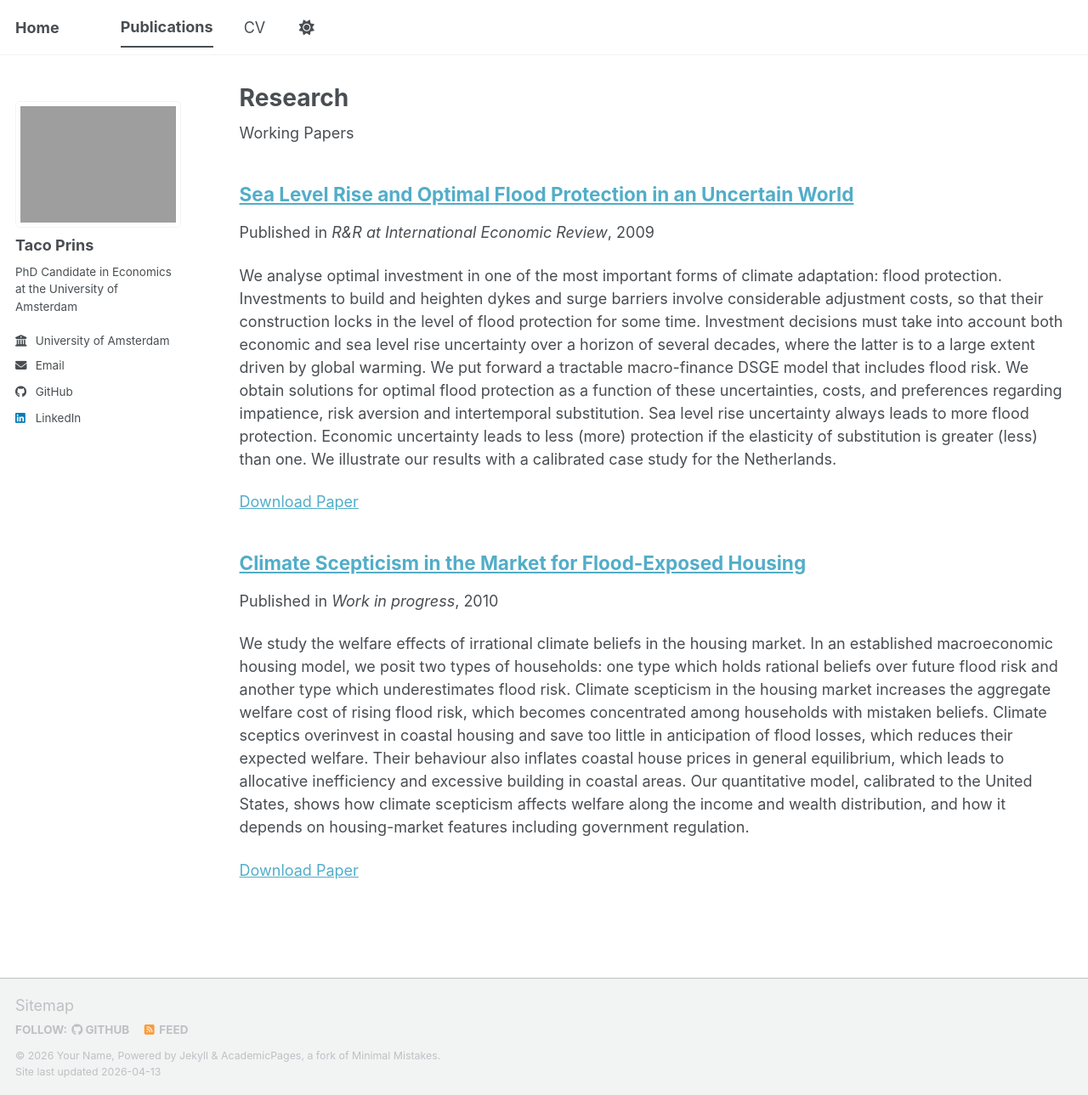
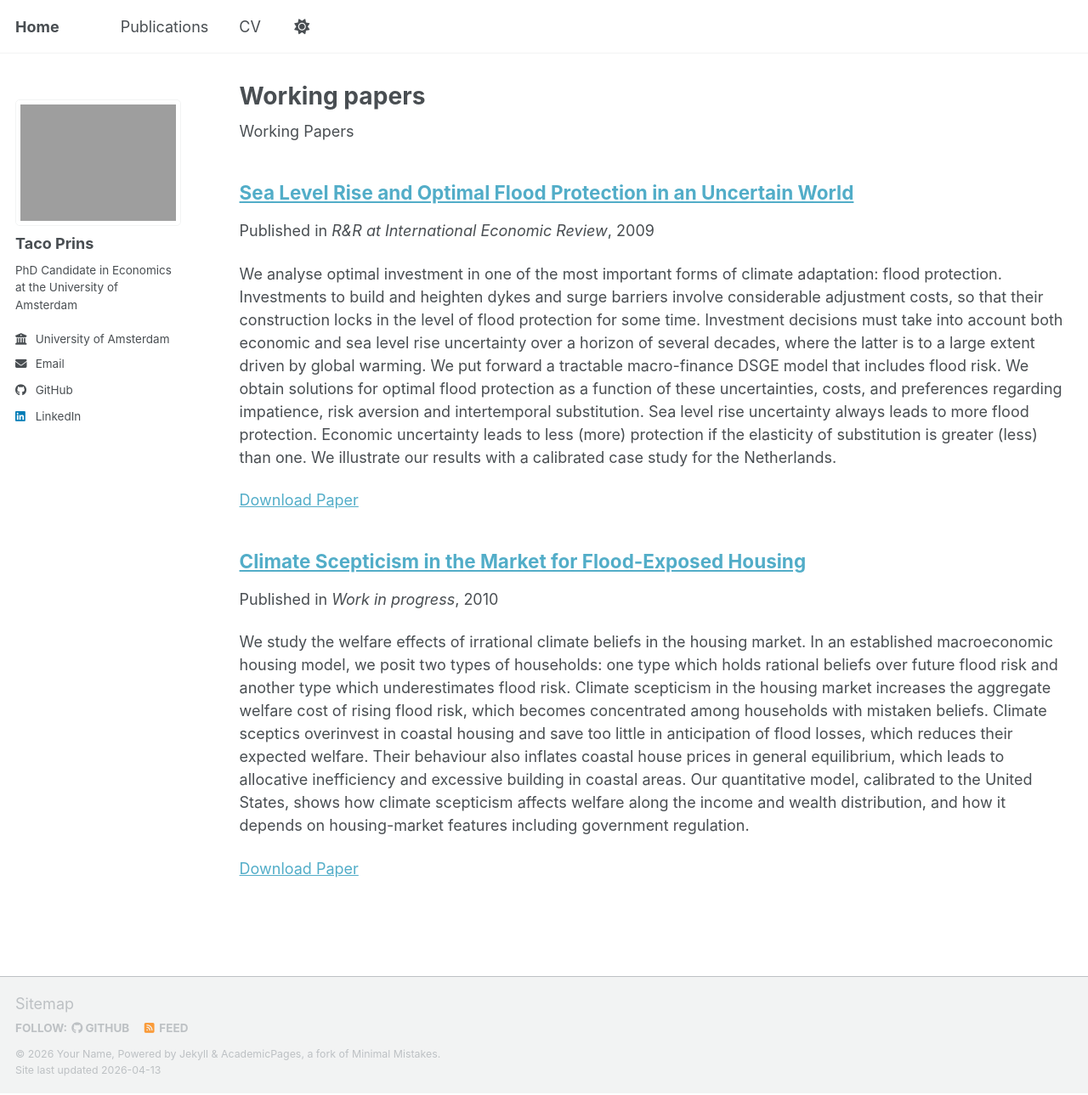
Before and after one commit to TacoPrins/tacoprins.github.io, a Jekyll site: the page built from _pages/publications.html, in a window 1280 px wide and 1289 px high. Shown: the whole window at 85% size. Built offline with Jekyll 4.4.1, drawn with Linux system fonts in a browser that asks for light colours; a script bundle is joined from its source files by our own code; library files that are not in the unit come from our copies.

Commit message:
Update publications.html

```diff
--- a/_pages/publications.html
+++ b/_pages/publications.html
@@ -1,7 +1,7 @@
 ---
 layout: archive
-title: "Research"
-permalink: /publications/
+title: "Working papers"
+permalink: /workingpapers/
 author_profile: true
 ---
 
```
